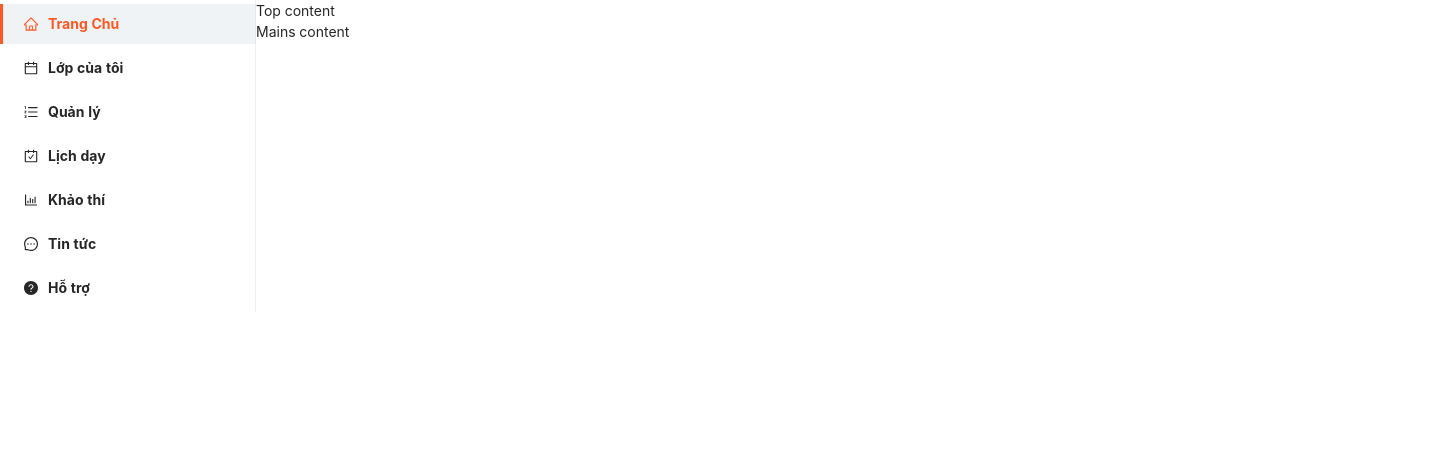
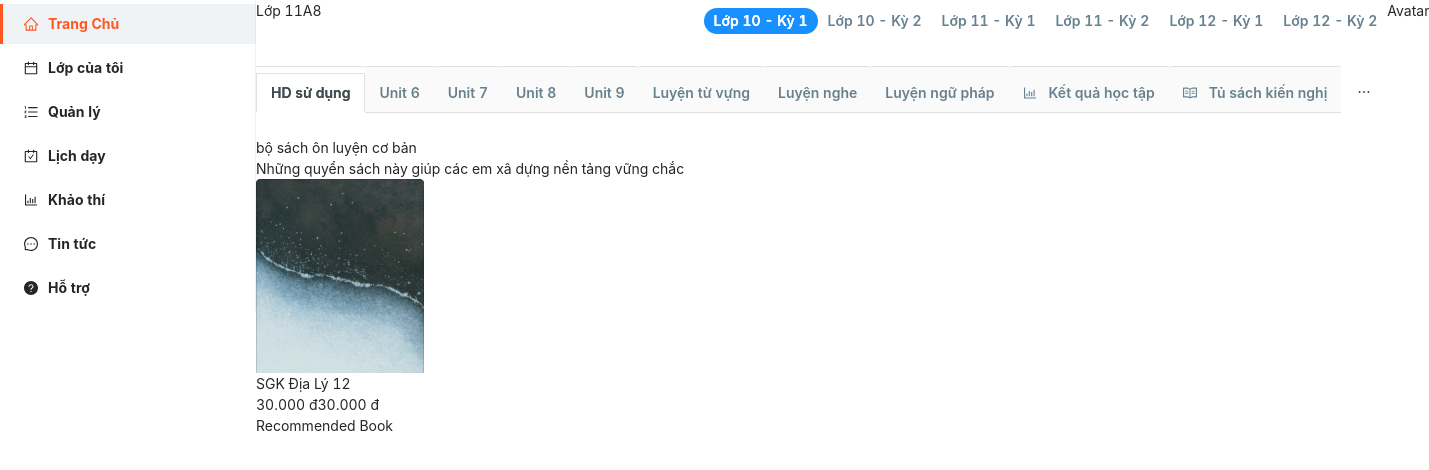
Before and after one commit to manhdung99/Study-app, a Vue app: page /class in a window 1280 px wide. Shown: the top 470 px of the page, 1429 px wide, since content can reach past the window. Built offline with nearby package versions, Linux system fonts and the light colour scheme.

Commit message:
Add menu and sub menu

```diff
--- a/src/App.vue
+++ b/src/App.vue
@@ -9,8 +9,11 @@ import Navbar from "./components/navbar/Navbar.vue";
     <div class="">
       <Navbar />
     </div>
-    <div>
+    <div class="flex-1">
       <router-view></router-view>
+    </div>
+    <div class="w-[200px] flex justify-center " >
+      Avatar
     </div>
   </main>
 </template>
--- /dev/null
+++ b/src/assets/main-content.css
@@ -0,0 +1,34 @@
+.ant-tabs-ink-bar{
+    display: none;
+}
+.ant-tabs-nav-list{
+    padding: 8px 0;
+}
+.ant-tabs-nav::before{
+    display: none;
+}
+.ant-tabs-tab{
+    padding: 0;
+    font-weight: 600;
+    color: #68818F;
+}
+.ant-tabs-tab + .ant-tabs-tab{
+    margin: 0;
+}
+.ant-tabs-tab .ant-tabs-tab-btn{
+    padding: 2px 10px;
+}
+.ant-tabs-tab.ant-tabs-tab-active .ant-tabs-tab-btn{
+    background: #1890ff;
+    color: white;
+    border-radius: 32px;
+}
+.ant-tabs-card .ant-tabs-tab .ant-tabs-tab-btn{
+    padding: 8px 14px;
+}
+.ant-tabs-card .ant-tabs-tab:hover{
+    color: #424B50;
+}
+.ant-tabs-card > .ant-tabs-nav .ant-tabs-tab{
+    padding-top: 6px;
+}
--- a/src/assets/main.css
+++ b/src/assets/main.css
@@ -3,3 +3,4 @@
 @import "tailwindcss/utilities";
 
 @import "navbar.css";
+@import "main-content.css"
--- a/src/assets/navbar.css
+++ b/src/assets/navbar.css
@@ -24,3 +24,25 @@
     border-left: 3px solid #ff5722;
     left: 0;
 }
+.ant-tabs-card .ant-tabs-tab.ant-tabs-tab-active .ant-tabs-tab-btn{
+background-color: white;
+color: #424B50;
+border:1px solid #DEE2E6 ;
+border-bottom: none;
+}
+.ant-tabs-card > .ant-tabs-nav .ant-tabs-tab{
+border-right: 0;
+border-left: 0;
+}
+.ant-tabs-card.ant-tabs-top > .ant-tabs-nav .ant-tabs-tab + .ant-tabs-tab{
+    margin-left: 0;
+}
+.ant-tabs-card > .ant-tabs-nav .ant-tabs-tab{
+    padding: 0;
+}
+.ant-tabs-card .ant-tabs-tab.ant-tabs-tab-active .ant-tabs-tab-btn{
+    border-radius: 0;
+}
+.ant-tabs-card > .ant-tabs-nav .ant-tabs-tab{
+    border-color: #DEE2E6;
+}
--- /dev/null
+++ b/src/components/book/Book.vue
@@ -0,0 +1,29 @@
+<template >
+        <div>
+            <img src="../../assets/image/Thumbnail.png" alt="book image">
+        </div>
+        <div>
+            <span>
+                {{ title }}
+            </span>
+            <div>
+                <span>
+                    {{ currentPrice }}
+                </span>
+                <span>{{ oldPrice }}</span>
+            </div>
+        </div>
+</template>
+
+<script>
+export default {
+    name: 'Book',
+    data(){
+        return{
+            title:'SGK Địa Lý 12',
+            currentPrice: '30.000 đ',
+            oldPrice: '30.000 đ'
+        }
+    }
+}
+</script>
--- /dev/null
+++ b/src/components/class/BookOfClass.vue
@@ -0,0 +1,27 @@
+<template>
+
+<div>
+    <p>bộ sách ôn luyện cơ bản</p>
+    <span>Những quyển sách này giúp các em xâ dựng nền tảng vững chắc</span>
+</div>
+<div>
+    <Book />
+</div>
+</template>
+
+<script>
+
+import Book from '../book/Book.vue';
+
+export default {
+    name: 'BookOfClass',
+    data(){
+        return{
+
+        }
+    },
+    components:{
+        Book,
+    }
+}
+</script>
--- a/src/components/class/MainContent.vue
+++ b/src/components/class/MainContent.vue
@@ -1 +1,64 @@
-<template>Mains content</template>
+<template class="sub-tab">
+  <div>
+    <a-tabs v-model:activeKey="activeKey" type="card">
+      <a-tab-pane
+        v-for="data in menu"
+        :key="data.id"
+        :tab="`${data.name}`"
+      ></a-tab-pane>
+      <a-tab-pane key="9">
+      <template #tab>
+        <span class="flex items-center">
+            <BarChartOutlined />
+          Kết quả học tập
+        </span>
+      </template>
+    </a-tab-pane>
+    <a-tab-pane key="10">
+      <template #tab>
+        <span class="flex items-center">
+            <ReadOutlined />
+          Tủ sách kiến nghị
+        </span>
+      </template>
+    </a-tab-pane>
+    </a-tabs>
+  </div>
+  <div>
+    <BookOfClass />
+  </div>
+  <div>
+    <RecommendedBook />
+  </div>
+</template>
+
+<script lang="ts">
+import { ReadOutlined, BarChartOutlined } from '@ant-design/icons-vue';
+import { defineComponent, ref } from "vue";
+import BookOfClass from './BookOfClass.vue'
+import RecommendedBook from './RecommendedBook.vue'
+export default defineComponent({
+  setup() {
+    const menu = [
+      { id: 1, name: "HD sử dụng" },
+      { id: 2, name: "Unit 6" },
+      { id: 3, name: "Unit 7" },
+      { id: 4, name: "Unit 8" },
+      { id: 5, name: "Unit 9" },
+      { id: 6, name: "Luyện từ vựng" },
+      { id: 7, name: "Luyện nghe" },
+      { id: 8, name: "Luyện ngữ pháp" },
+    ];
+    return {
+      menu,
+      activeKey: ref(1),
+    };
+  },
+  components: {
+    ReadOutlined,
+    BarChartOutlined,
+    BookOfClass,
+    RecommendedBook
+  },
+});
+</script>
--- /dev/null
+++ b/src/components/class/RecommendedBook.vue
@@ -0,0 +1,6 @@
+<template>
+
+    <div>
+        Recommended Book
+    </div>
+</template>
--- a/src/components/class/TopContent.vue
+++ b/src/components/class/TopContent.vue
@@ -1 +1,39 @@
-<template>Top content</template>
+<template>
+
+<div class="flex justify-between">
+    <div>Lớp 11A8</div>
+    <a-tabs
+      v-model:activeKey="activeKey"
+      :tab-position="mode"
+    >
+      <a-tab-pane v-for=" data in listClass" :key="data.id" :tab="`${data.name}`">
+    </a-tab-pane>
+    </a-tabs>
+</div>
+
+</template>
+
+<script>
+import { defineComponent, ref } from 'vue';
+export default defineComponent({
+    components: {  },
+  setup() {
+    const mode = ref('top');
+    const activeKey = ref(1);
+    const listClass = [
+        {id:1,name:'Lớp 10 - Kỳ 1'},
+        {id:2,name:'Lớp 10 - Kỳ 2'},
+        {id:3,name:'Lớp 11 - Kỳ 1'},
+        {id:4,name:'Lớp 11 - Kỳ 2'},
+        {id:5,name:'Lớp 12 - Kỳ 1'},
+        {id:6,name:'Lớp 12 - Kỳ 2'}
+
+    ];
+    return {
+      mode,
+      activeKey,
+      listClass,
+    };
+  },
+});
+</script>
--- a/src/components/navbar/Navbar.vue
+++ b/src/components/navbar/Navbar.vue
@@ -6,7 +6,7 @@
       style="width: 256px"
       mode="inline"
     >
-      <router-link to="/home">
+      <router-link to="/">
         <a-menu-item key="home">
           <template #icon>
             <HomeOutlined />
--- a/src/router/index.js
+++ b/src/router/index.js
@@ -9,13 +9,13 @@ import Schedule from "../components/schedule/Schedule.vue"
 import Support from "../components/support/Support.vue"
 
 const routes = [
-    {path:'/home' , component: Home},
+    {path:'/' , component: Home},
     {path:'/class' , component: Class},
     {path:'/management' , component: Management},
     {path:'/exam' , component: Exam},
     {path:'/information' , component: Information},
     {path:'/schedule' , component: Schedule},
-    {path:'/support' , component: Support}
+    {path:'/support' , component: Support},
 ];
 
 const router = createRouter({
```
Also changed, not shown: src/assets/image/Thumbnail.png (added), 1 other file (tests, documents, lock files or other folders).
